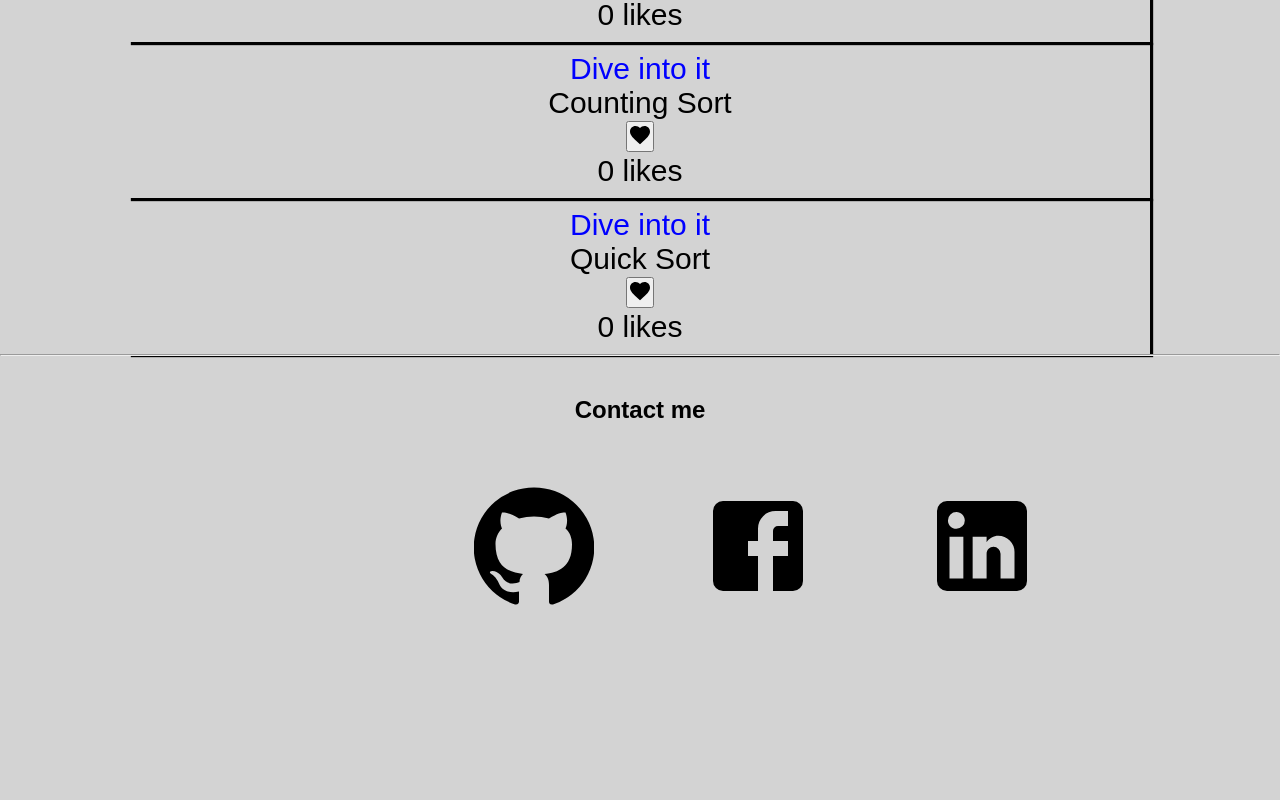
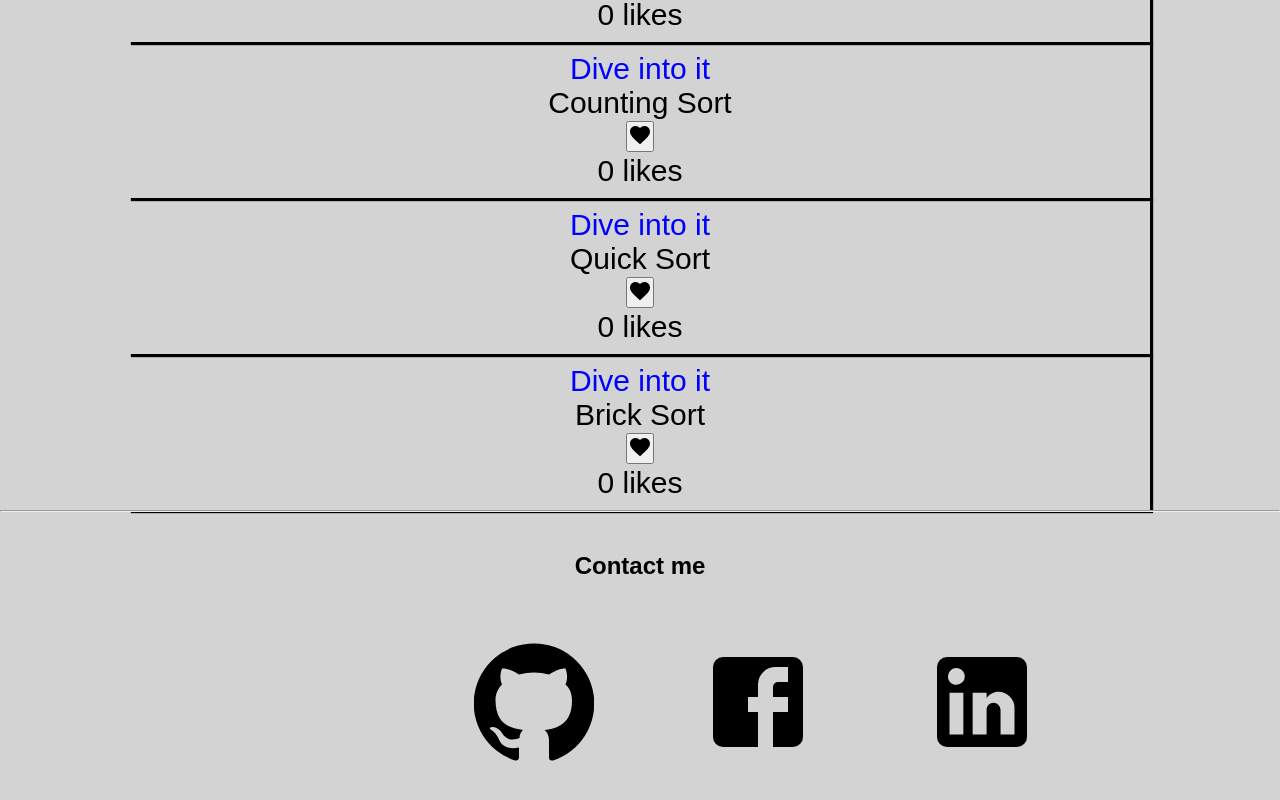
Before and after one commit to maaz-bin-asad/algoRithm, a React (Create React App) app: page /sorting in a window 1280 px wide. Shown: the part 672-1472 px from the top of the page. Before the commit the page ends 1330 px from the top, so only its background shows below. Built offline with nearby package versions, Linux system fonts and the light colour scheme.

Commit message:
Add brick sort

```diff
--- a/src/shared/sorting.js
+++ b/src/shared/sorting.js
@@ -23,5 +23,12 @@ export const SORTING =
             name:"Quick Sort",
             detail:"The quick sort is another efficient algorithm that works on divide and conquer approach. It takes an element which is the pivot element and goes through the array again. The elements smaller than it are placed on left side of and the elements while larger on the right. The procedure goes on untill the array gets sorted. In each recursion or iteration, one correct element reaches the desired position. The pivot element that we chose can either be last element of array or the first. For examples, if we have an array [2,1,3,4,2], 2 is popped out and placed at postion such that the array becomes [2,1,2,3,4]. In other round ,the lower subarray [2,1] is passed and which becomes [1,2]. The final array then becomes [1,2,2,3,4] and the array gets sorted. Notice that we need not to change the elements of larger subarray since it's already sorted",
             likes:0
+        },
+        {
+            id:5,
+            name:"Brick Sort",
+            detail:"The brick sort algorithm works in lot way similar to bubble sort except for that it makes two rounds inside the inner loop where it first sorts, for instance, all the even numbers and in other iteration,solves the odd numbers.The polynimial complexity of this algorithm is O(n^2). ",
+            likes:0
         }
+
             ];
```
